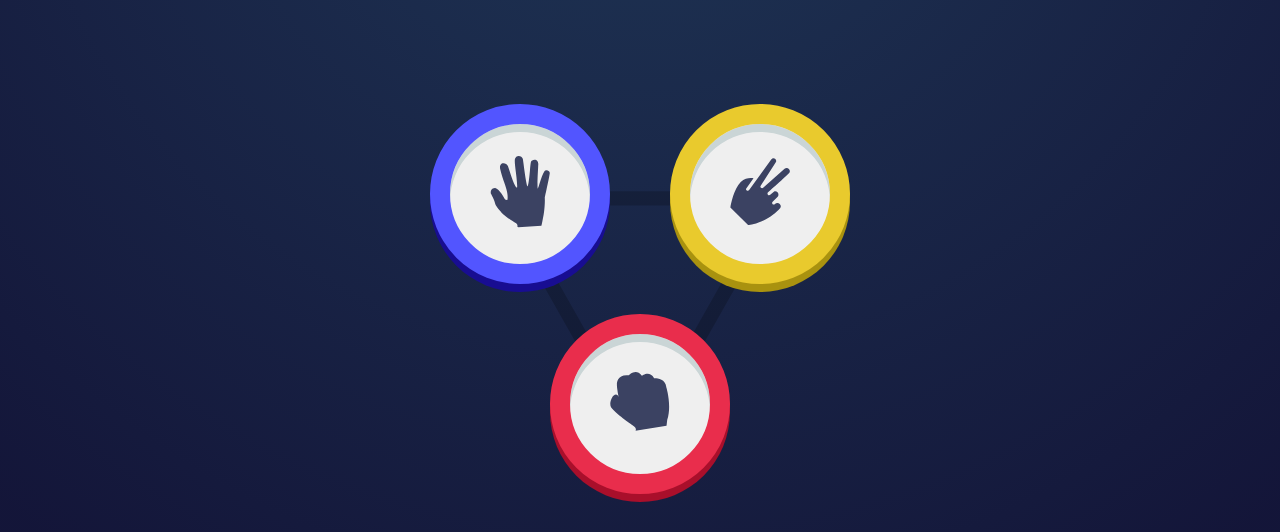
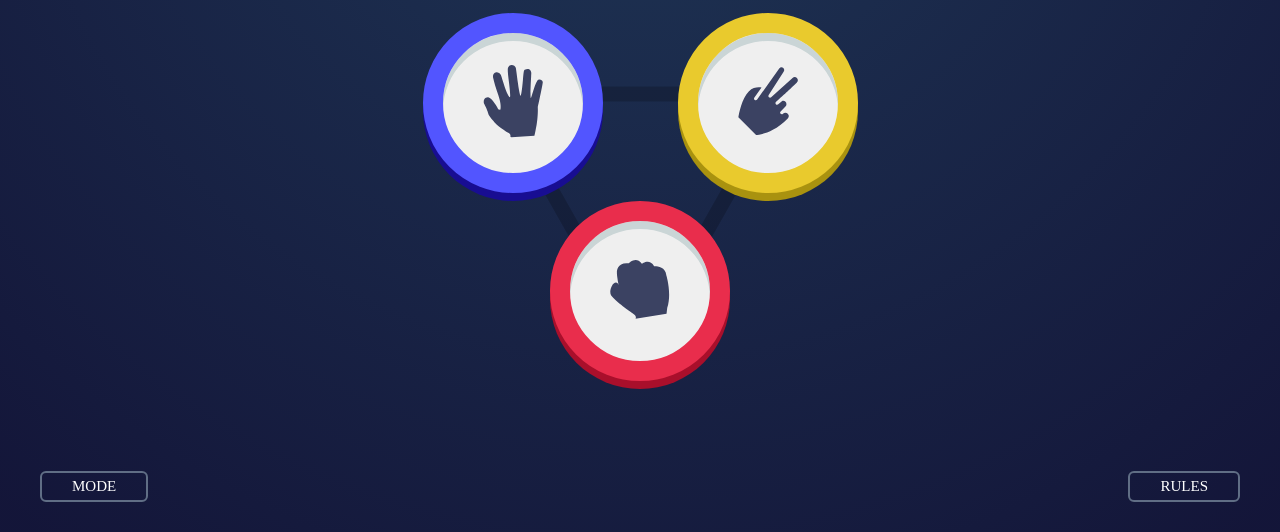
Before and after one commit to Code-Coterie-Team/challenges-rock-paper-scissors-game, a plain HTML site: page index.html in a window 1280 px wide. Shown: the part 268-800 px from the top of the page. Drawn offline with Linux system fonts and the light colour scheme.

Commit message:
changePartAndAddButtom

```diff
--- a/index.html
+++ b/index.html
@@ -1,11 +1,13 @@
 <!DOCTYPE html>
 <html lang="en">
+
 <head>
     <meta charset="UTF-8">
     <meta name="viewport" content="width=device-width, initial-scale=1.0">
     <title>Rock-Paper-scissors</title>
     <link rel="stylesheet" href="style.css">
 </head>
+
 <body>
     <div class="container">
         <div class="header">
@@ -19,8 +21,16 @@
             <img class="selectingbg" src="images/bg-triangle.svg" alt="">
             <button class="handshape rock"><img class="shape" src="images/icon-rock.svg" alt="rock"></button>
             <button class="handshape paper"><img class="shape" src="images/icon-paper.svg" alt="paper"></button>
-                <button class="handshape scissors"><img class="shape" src="images/icon-scissors.svg" alt="scissors"></button>
+            <button class="handshape scissors"><img class="shape" src="images/icon-scissors.svg"
+                    alt="scissors"></button>
+        </div>
+        <div class="btnGame">
+            <div class="rules">RULES</div>
+            <div class="mode">MODE</div>
+
         </div>
     </div>
+
 </body>
+
 </html>
--- a/style.css
+++ b/style.css
@@ -11,14 +11,16 @@
 body{
     height: 100vh;
     background: radial-gradient(circle 125vh at top, hsl(214, 47%, 23%), hsl(237, 49%, 15%));
+    overflow: auto;
 }
 
 .container{
     height: 100vh;
     display: flex;
     flex-direction: column;
-    justify-content: space-around;
+    justify-content: space-between;
     align-items: center;
+
 }
 
 .header{
@@ -28,7 +30,7 @@ body{
     padding: 2rem 3rem ;
     border: 3px solid hsl(217, 16%, 45%);;
     border-radius: 10px;
-
+    margin-top: 3rem;
 }
 
 .scorecounter{
@@ -37,9 +39,10 @@ body{
     border-radius: 10px;
     display: flex;
     flex-direction: column;
-    justify-content: space-around;
+    justify-content: center;
     align-items: center;
     padding: 1.5rem;
+
 }
 
 .score{
@@ -57,18 +60,19 @@ body{
 
 .selectbutton{
     position: relative;
-    /* display: flex;
+    display: flex;
+    flex-direction: column;
     justify-content: center;
-    align-items: center; */
+    align-items: center;
+    margin-top: 8rem;
+    margin-bottom: 1rem;
 }
 
-.selectingbg{
+/* .selectingbg{
     width: 30rem;
-    position: absolute;
-    top: 50%;
-    left: 50%;
-    transform: translate(-50%,-50%);
-}
+ transform: translate(-50%,-50%);
+
+} */
 
 .shape{
     width: 6rem;
@@ -83,21 +87,42 @@ body{
 .rock{
     border: 20px solid rgb(233, 45, 76);
     box-shadow: 0 8px #a90f2b, inset 0 8px #cad5d6;
-    position: relative;
-    bottom: -80px;
+    position: absolute;
+    bottom: -17px;
 
 }
 .paper{
     border: 20px solid rgb(82, 85, 255);
     box-shadow: 0 8px #180d92, inset 0 8px #cad5d6;
     position: absolute;
-    top: -130px;
-    left: -120px;
+    top: -73px;
+    left: -61px;
 }
 .scissors{
     border: 20px solid rgb(233, 202, 45);
     box-shadow: 0 8px #a9920f, inset 0 8px #cad5d6;
     position: absolute;
-    top: -130px;
-    right: -120px;
+    top: -73px;
+    right: -61px;
 }
+.btnGame {
+    display: flex;
+    justify-content: space-between;
+    align-items: center;
+    flex-direction: row-reverse;
+    padding: 0 4rem;
+    font-size: 1.5rem;
+    width: 100%;
+    margin-bottom: 3rem;
+}
+
+
+.rules,
+.mode {
+    display: inline;
+    border: 2px solid hsl(217, 16%, 45%);
+    color: white;
+    padding: 0.5rem 3rem;
+    border-radius: 6px;
+    cursor: pointer;
+}
```
Lines whose indentation alone changed are shown as unchanged.
